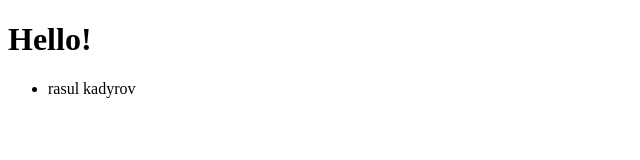
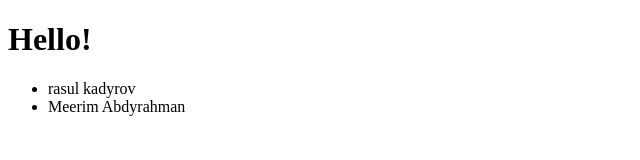
Before and after one commit to Mekuna/test, a plain HTML site: page index.html in a window 1280 px wide. Shown: the whole page, without its empty margins (0-640 px from the left). Drawn offline with Linux system fonts and the light colour scheme.

Commit message:
Add name

```diff
--- a/index.html
+++ b/index.html
@@ -14,6 +14,7 @@
     </div>
     <ul>
         <li>rasul kadyrov</li>
+        <li>Meerim Abdyrahman</li>
     </ul>
 </body>
 
```
